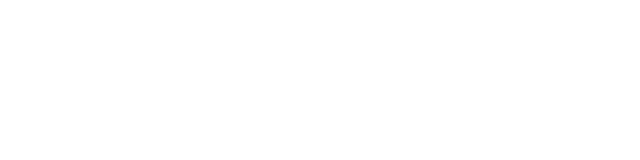
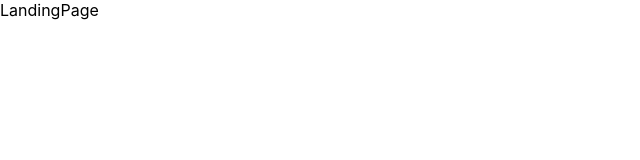
Before and after one commit to AkinolaAdewole/MERN__School_Management_App, a React (Create React App) app in the folder frontend/: page / in a window 1280 px wide. Shown: the top 160 px of the page, without its empty margins (0-640 px from the left). Built offline with nearby package versions, Linux system fonts and the light colour scheme.

Commit message:
School Management

```diff
--- a/frontend/src/App.js
+++ b/frontend/src/App.js
@@ -1,9 +1,15 @@
-import logo from './logo.svg';
-import './App.css';
+import {BrowserRouter as Router, Routes, Route,} from 'react-router-dom'
+import LandingPage from './pages/LandingPage/LandingPage';
 
 function App() {
   return (
-      <></>
+      <>
+        <Router>
+          <Routes>
+            <Route path='/' element={<LandingPage />}/>
+          </Routes>
+        </Router>
+      </>
   );
 }
 
--- /dev/null
+++ b/frontend/src/pages/index.jsx
@@ -0,0 +1,4 @@
+import LandingPage from "./LandingPage/LandingPage";
+import SignUp from "./SignUp/SignUp";
+import SignIn from "./SignIn/SignIn";
+import Dashboard from "./Dashboard/Dashboard";
```
